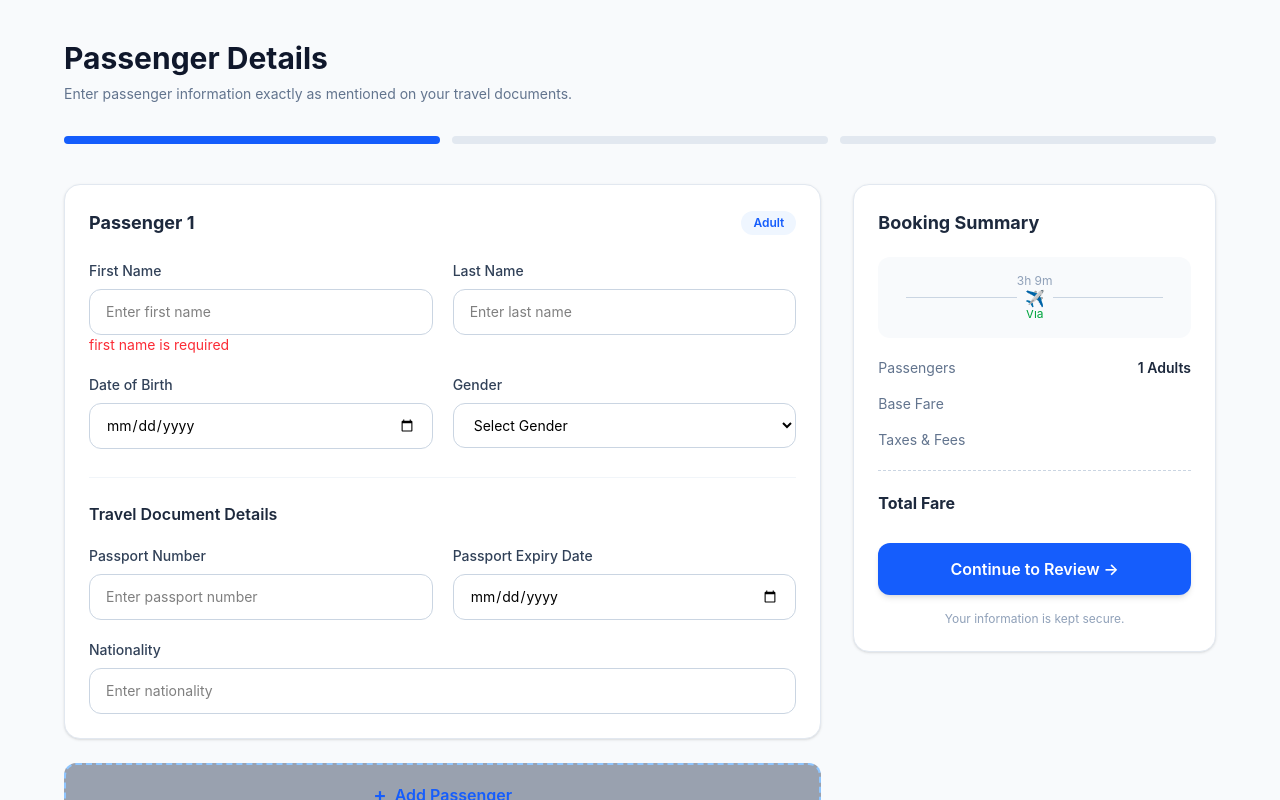
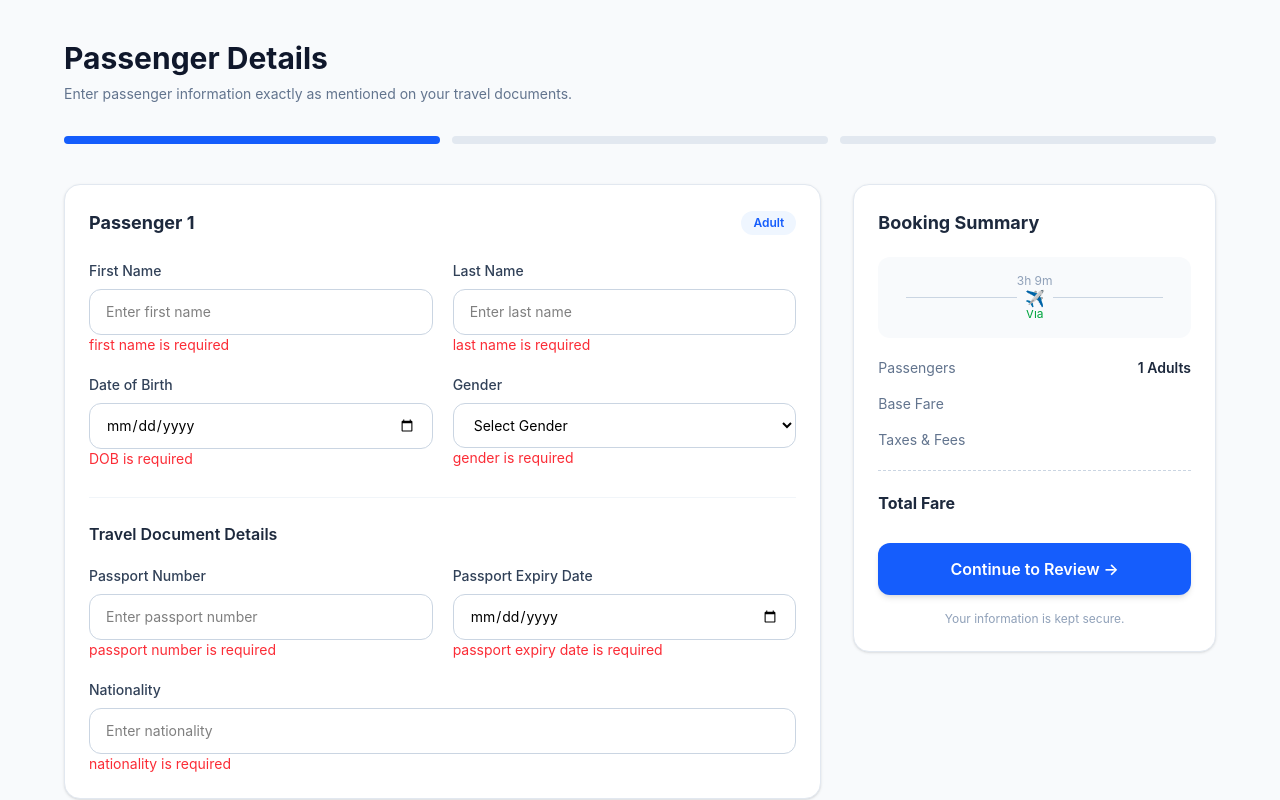
Before and after one commit to tausif900/Aeroplane-Booking-App-frontend, a React app: page /passenger-details in a window 1280 px wide. Both pictures are taken after a click on the button "Continue to Review →". Shown: the top 800 px of the page. Built offline with nearby package versions, Linux system fonts and the light colour scheme; no server answers; the HTML template or start-up script is replaced by a standard one.

Commit message:
frontend validation done

```diff
--- a/src/Components/Pages/PassengerDetails.jsx
+++ b/src/Components/Pages/PassengerDetails.jsx
@@ -42,14 +42,58 @@ const PassengerDetails = () => {
   };
 
   const validatePassengers = () => {
-    const newError = {};
+    let newError = {};
     passengerDetails.forEach((p, idx) => {
       if (p.firstName.trim() === "") {
         newError[idx] = {
           firstName: "first name is required",
         };
       }
+      if (p.lastName.trim() === "") {
+        newError[idx] = {
+          ...newError[idx],
+          lastName: "last name is required",
+        };
+      }
+      if (p.dateOfBirth.trim() === "") {
+        newError[idx] = {
+          ...newError[idx],
+          dateOfBirth: "DOB is required",
+        };
+      }
+      if (p.gender.trim() === "") {
+        newError[idx] = {
+          ...newError[idx],
+          gender: "gender is required",
+        };
+      }
+      if (p.passportNumber.trim() === "") {
+        newError[idx] = {
+          ...newError[idx],
+          passportNumber: "passport number is required",
+        };
+      }
+      if (p.passportExpiryDate.trim() === "") {
+        newError[idx] = {
+          ...newError[idx],
+          passportExpiryDate: "passport expiry date is required",
+        };
+      }
+      if (p.nationality.trim() === "") {
+        newError[idx] = {
+          ...newError[idx],
+          nationality: "nationality is required",
+        };
+      }
     });
+
+    if (contactDetails.email === "") {
+      newError.email = "email is required";
+    }
+
+    if (contactDetails.phoneNumber === "") {
+      newError.phoneNumber = "phone number is required";
+    }
     setError(newError);
   };
 
@@ -149,6 +193,11 @@ const PassengerDetails = () => {
                           placeholder="Enter last name"
                           className="w-full rounded-xl border border-slate-300 px-4 py-3 text-sm outline-none focus:border-blue-500 focus:ring-2 focus:ring-blue-100"
                         />
+                        {error[idx]?.lastName && (
+                          <p className="text-red-500 text-sm">
+                            {error[idx].lastName}
+                          </p>
+                        )}
                       </div>
 
                       <div>
@@ -169,6 +218,11 @@ const PassengerDetails = () => {
                           }}
                           className="w-full rounded-xl border border-slate-300 px-4 py-3 text-sm outline-none focus:border-blue-500 focus:ring-2 focus:ring-blue-100"
                         />
+                        {error[idx]?.dateOfBirth && (
+                          <p className="text-red-500 text-sm">
+                            {error[idx].dateOfBirth}
+                          </p>
+                        )}
                       </div>
 
                       <div>
@@ -192,6 +246,11 @@ const PassengerDetails = () => {
                           <option value="female">Female</option>
                           <option value="other">Other</option>
                         </select>
+                        {error[idx]?.gender && (
+                          <p className="text-red-500 text-sm">
+                            {error[idx].gender}
+                          </p>
+                        )}
                       </div>
                     </div>
 
@@ -221,6 +280,11 @@ const PassengerDetails = () => {
                             placeholder="Enter passport number"
                             className="w-full rounded-xl border border-slate-300 px-4 py-3 text-sm outline-none focus:border-blue-500 focus:ring-2 focus:ring-blue-100"
                           />
+                          {error[idx]?.passportNumber && (
+                            <p className="text-red-500 text-sm">
+                              {error[idx].passportNumber}
+                            </p>
+                          )}
                         </div>
 
                         <div>
@@ -241,6 +305,11 @@ const PassengerDetails = () => {
                             }}
                             className="w-full rounded-xl border border-slate-300 px-4 py-3 text-sm outline-none focus:border-blue-500 focus:ring-2 focus:ring-blue-100"
                           />
+                          {error[idx]?.passportExpiryDate && (
+                            <p className="text-red-500 text-sm">
+                              {error[idx].passportExpiryDate}
+                            </p>
+                          )}
                         </div>
 
                         <div className="sm:col-span-2">
@@ -262,6 +331,11 @@ const PassengerDetails = () => {
                             placeholder="Enter nationality"
                             className="w-full rounded-xl border border-slate-300 px-4 py-3 text-sm outline-none focus:border-blue-500 focus:ring-2 focus:ring-blue-100"
                           />
+                          {error[idx]?.nationality && (
+                            <p className="text-red-500 text-sm">
+                              {error[idx].nationality}
+                            </p>
+                          )}
                         </div>
                       </div>
                     </div>
@@ -345,6 +419,9 @@ const PassengerDetails = () => {
                       placeholder="example@gmail.com"
                       className="w-full rounded-xl border border-slate-300 px-4 py-3 text-sm outline-none focus:border-blue-500 focus:ring-2 focus:ring-blue-100"
                     />
+                    {error?.email && (
+                      <p className="text-red-500 text-sm">{error.email}</p>
+                    )}
                   </div>
 
                   <div>
@@ -353,7 +430,7 @@ const PassengerDetails = () => {
                     </label>
                     <input
                       type="tel"
-                      name="mobileNumber"
+                      name="phoneNumber"
                       value={contactDetails.phoneNumber}
                       onChange={(e) => {
                         setContactDetails({
@@ -364,6 +441,11 @@ const PassengerDetails = () => {
                       placeholder="+91 00000 00000"
                       className="w-full rounded-xl border border-slate-300 px-4 py-3 text-sm outline-none focus:border-blue-500 focus:ring-2 focus:ring-blue-100"
                     />
+                    {error?.phoneNumber && (
+                      <p className="text-red-500 text-sm">
+                        {error.phoneNumber}
+                      </p>
+                    )}
                   </div>
                 </div>
               </div>
```
